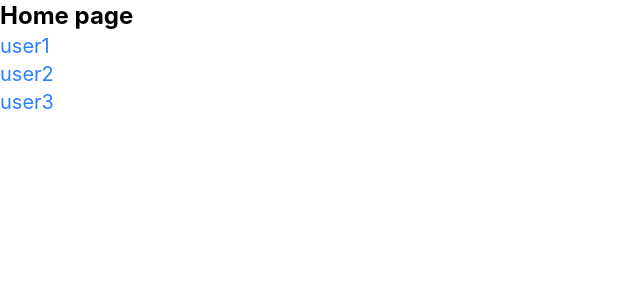
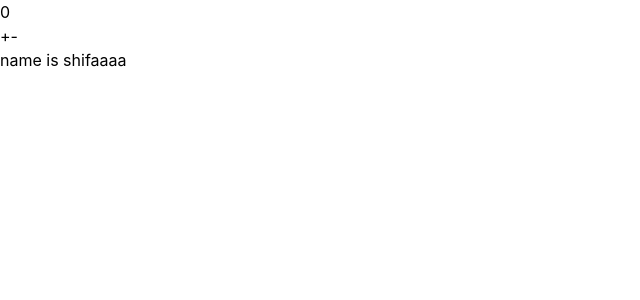
Before and after one commit to safayasmin/React-practice-for-badge, a React (Vite) app: page / in a window 1280 px wide. Shown: the top 300 px of the page, without its empty margins (0-640 px from the left). Built offline with nearby package versions, Linux system fonts and the light colour scheme.

Commit message:
solve a problem using react memo

```diff
--- a/src/App.jsx
+++ b/src/App.jsx
@@ -1,20 +1,16 @@
-import React from 'react'
-import {BrowserRouter,Route,Routes} from 'react-router-dom'
-import Home  from './component/Home'
-import User from './component/User'
 
+import React, { useState } from 'react'
+import Child from './component/Child'
 
 const App = () => {
+  const [count,setcount]=useState(0)
+  const [name]=useState("shifaaaa")
   return (
     <div>
-    <BrowserRouter>
-    <Routes>
-      <Route path="/" element={<Home />}/>
-       <Route path="/home" element={<Home />}/>
-       <Route path='/user/:id' element={<User />}/>
-    </Routes>
-    </BrowserRouter>
-
+      <h1>{count}</h1>
+      <button onClick={()=>setcount(count+1)}>+</button>
+      <button onClick={()=>setcount(count-1)}>-</button>
+      <Child name={name} />
     </div>
   )
 }
--- /dev/null
+++ b/src/component/Child.jsx
@@ -0,0 +1,8 @@
+import React from 'react'
+
+const Child =React.memo(function Child({name}){
+     console.log("name created");
+     return <h1>name is {name}</h1>
+})
+
+export default Child
--- a/src/component/Home.jsx
+++ /dev/null
@@ -1,15 +0,0 @@
-import React from 'react'
-import { Link } from 'react-router-dom'
-
-const Home = () => {
-  return (
-    <div>
-        <h1 className='text-2xl font-bold'>Home page </h1>
-        <Link to="/user/1" className='text-blue-500 text-xl'>user1</Link><br />
-        <Link to="/user/2" className='text-blue-500 text-xl'>user2</Link><br />
-        <Link to="/user/3" className='text-blue-500 text-xl'>user3</Link><br />
-    </div>
-  )
-}
-
-export default Home
--- a/src/component/User.jsx
+++ /dev/null
@@ -1,17 +0,0 @@
-import React from 'react'
-import { Link, useParams } from 'react-router-dom'
-
-const User = () => {
-    const {id}=useParams();
-
-  return (
-  <div>
-     <h1 className='text-2xl font-bold'>user id is :{id}</h1>
-      <Link to="/home" className='text-xl text-blue-500'>go to home</Link>
-  </div>
-
-
-  )
-}
-
-export default User
```
